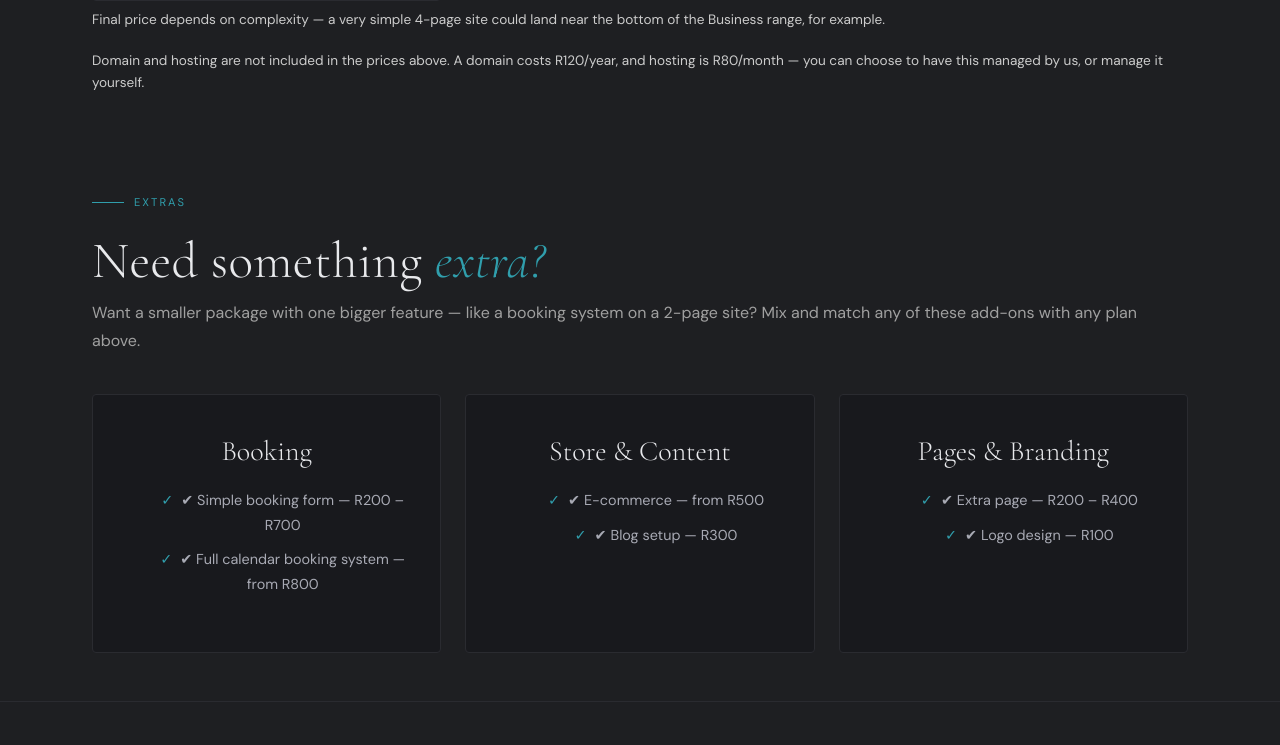
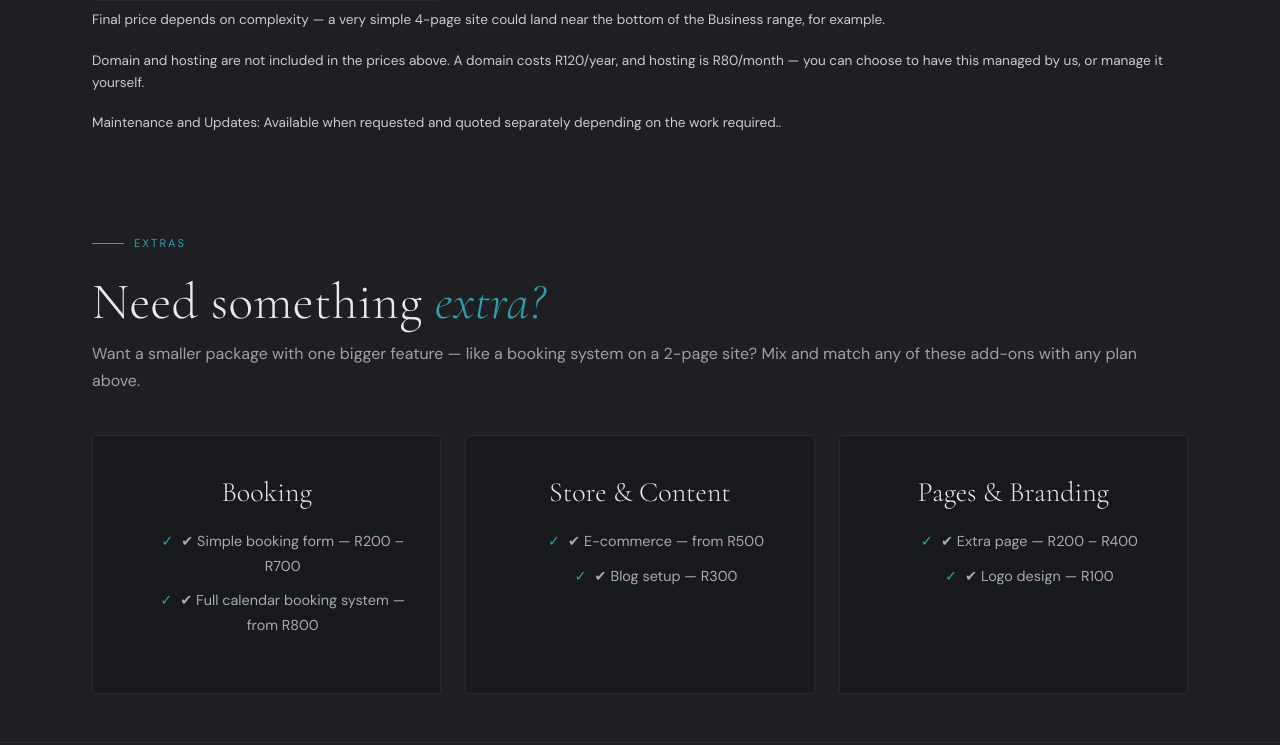
Before and after one commit to jennasmithx/coastline-web-design-studio, a plain HTML site: page pricing.html in a window 1280 px wide. Shown: the part 1794-2539 px from the top of the page. Drawn offline with nearby package versions, Linux system fonts and the light colour scheme.

Commit message:
Update pricing.html

```diff
--- a/pricing.html
+++ b/pricing.html
@@ -101,6 +101,9 @@
                 Domain and hosting are not included in the prices above. A domain costs R120/year, and hosting is
                 R80/month — you can choose to have this managed by us, or manage it yourself.
               </p>
+              <p class="form-note" style="margin-top:8px; color:#ccc;">
+                Maintenance and Updates: Available when requested and quoted separately depending on the work required..
+              </p>
 
     </div>
   </section>
```
